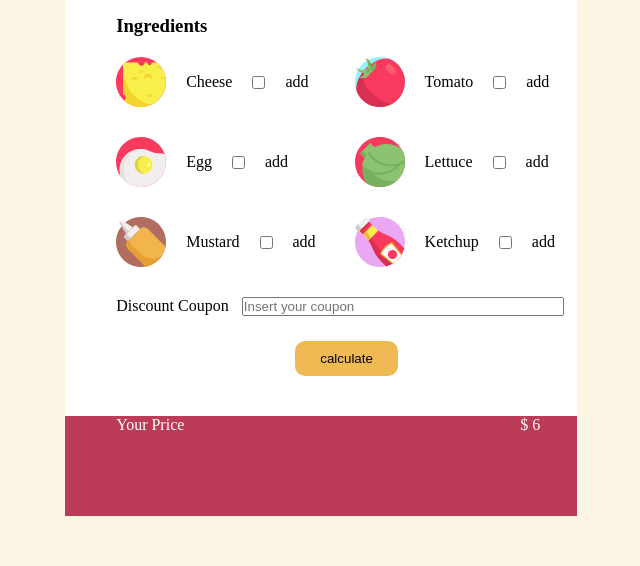
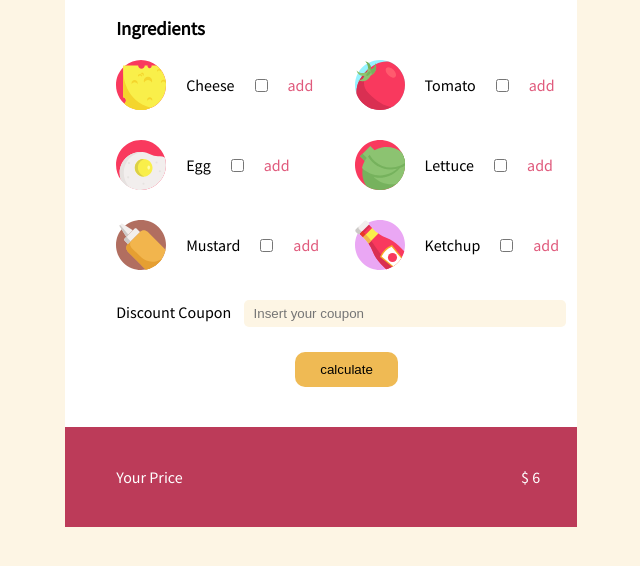
Before and after one commit to lorenzoantonelli89/js-burger, a plain HTML site: page index.html in a window 1280 px wide. Shown: the part 204-770 px from the top of the page, without its empty margins (319-959 px from the left). Drawn offline with Linux system fonts and the light colour scheme.

Commit message:
update struttura e js(manca lo sconto con coupon)

```diff
--- a/css/master.css
+++ b/css/master.css
@@ -7,6 +7,7 @@
 
 body{
   background-color: #fdf5e4;
+  font-family: 'Source Sans Pro', sans-serif;
 }
 
 .center{
@@ -16,6 +17,10 @@ body{
 
 .marginlf{
   margin-left: 10%;
+}
+
+.bordeaux{
+  color: #e05a7c;
 }
 
 /* regole header */
@@ -56,6 +61,11 @@ main{
   padding: 0 20px;
 }
 
+.content-list li>input{
+  background-color: #bc3b59;
+  border: none;
+}
+
 /* regole calcolator */
 
 .content-totalcal>div{
@@ -65,8 +75,12 @@ main{
 }
 
 #coupon{
+  width: 70%;
   margin-left: 2%;
-  width: 70%;
+  padding: 6px 10px;
+  border: none;
+  border-radius: 5px;
+  background-color: #fdf5e4;
 }
 
 #calculate{
@@ -78,7 +92,7 @@ main{
 
 /* regole footer */
 footer{
-  min-height: 100px;
+  height: 100px;
   background-color: #bc3b59;
   color: #fff;
 }
@@ -86,6 +100,11 @@ footer{
 .content-price{
   display: flex;
   justify-content: space-between;
+  line-height: 100px;
+}
+
+.content-price>span{
+  display: block;
 }
 
 .content-price>div{
--- a/index.html
+++ b/index.html
@@ -2,6 +2,9 @@
 <html lang="en" dir="ltr">
   <head>
     <meta charset="utf-8">
+    <!-- link font google -->
+    <link rel="preconnect" href="https://fonts.gstatic.com">
+    <link href="https://fonts.googleapis.com/css2?family=Source+Sans+Pro&display=swap" rel="stylesheet">
     <title>Hamburgheria</title>
     <link rel="stylesheet" href="css/master.css">
   </head>
@@ -22,63 +25,63 @@
           Ingredients
         </h3>
         <ul>
-          <li id="cheese" class="ingredient">
+          <li id="cheese">
             <img src="img/cheese.svg" alt="immagine formaggio">
             <span>
               Cheese
             </span>
-            <input type="checkbox" data-price="2">
-            <span>
+            <input class="ingredient"  type="checkbox" data-price="2">
+            <span class="bordeaux">
               add
             </span>
           </li>
-          <li id="egg" class="ingredient">
+          <li id="egg">
             <img src="img/fried-egg.svg" alt="immagine uova">
             <span>
               Egg
             </span>
-            <input type="checkbox" data-price="2">
-            <span>
+            <input class="ingredient" type="checkbox" data-price="2">
+            <span class="bordeaux">
               add
             </span>
           </li>
-          <li id="mustard" class="ingredient">
+          <li id="mustard">
             <img src="img/mustard.svg" alt="immagine mostarda">
             <span>
               Mustard
             </span>
-            <input type="checkbox" data-price="1">
-            <span>
+            <input class="ingredient" type="checkbox" data-price="1">
+            <span class="bordeaux">
               add
             </span>
           </li>
-          <li id="tomato" class="ingredient">
+          <li id="tomato">
             <img src="img/tomato.svg" alt="immagine pomodoro">
             <span>
               Tomato
             </span>
-            <input type="checkbox" data-price="1">
-            <span>
+            <input class="ingredient" type="checkbox" data-price="1">
+            <span class="bordeaux">
               add
             </span>
           </li>
-          <li id="lettuce" class="ingredient">
+          <li id="lettuce">
             <img src="img/lettuce.svg" alt="immagine lattuga">
             <span>
               Lettuce
             </span>
-            <input type="checkbox" data-price="1">
-            <span>
+            <input class="ingredient" type="checkbox" data-price="1">
+            <span class="bordeaux">
               add
             </span>
           </li>
-          <li id="ketchup" class="ingredient">
+          <li id="ketchup">
             <img src="img/ketchup.svg" alt="immagine ketchup">
             <span>
               Ketchup
             </span>
-            <input type="checkbox" data-price="1">
-            <span>
+            <input class="ingredient" type="checkbox" data-price="1">
+            <span class="bordeaux">
               add
             </span>
           </li>
@@ -115,25 +118,6 @@
     </footer>
 
 
-
-
-
-
-
-
-
-
-
-
-
-
-
-
-
-
-
-
-
     <script src="js/first.js" charset="utf-8"></script>
   </body>
 </html>
--- a/js/first.js
+++ b/js/first.js
@@ -23,10 +23,21 @@ calculateBtn.addEventListener('click', function(){
 
           totalPrice += priceElem;
         }
+      }
+  }
 
-      }
-      console.log(priceElem);
+  var couponInsert = document.getElementById('coupon');
+  var arrCoupon = ['mcdonald', 'fiveguys', 'burgerking'];
+
+  for (var i = 0; i < arrCoupon.length; i++) {
+    var couponOk = arrCoupon[i];
+
+    if (couponInsert == couponOk) {
+      totalPrice = (totalPrice / 100 * 20);
+
+    }
   }
+  console.log(totalPrice);
 
 
 
```
